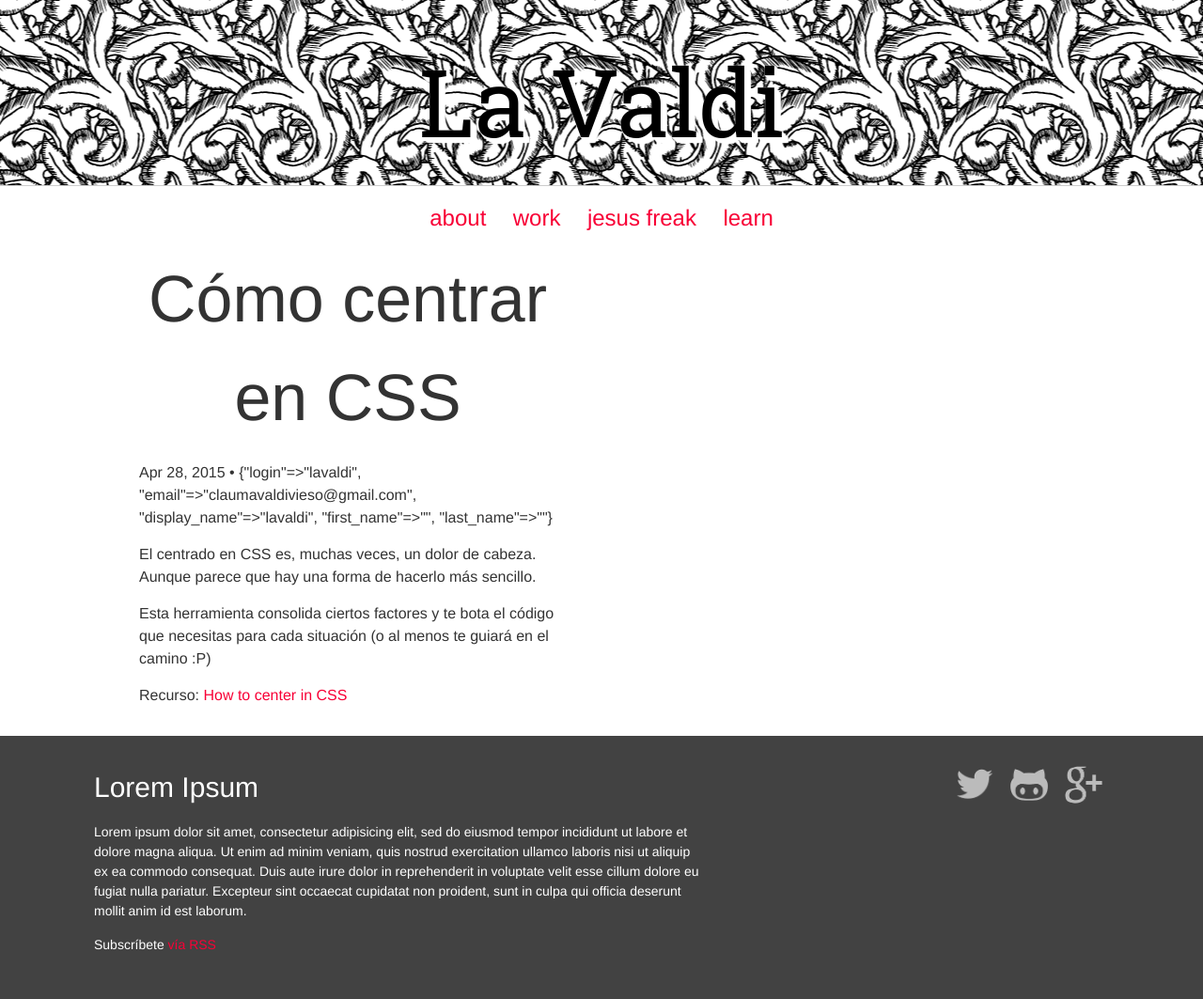
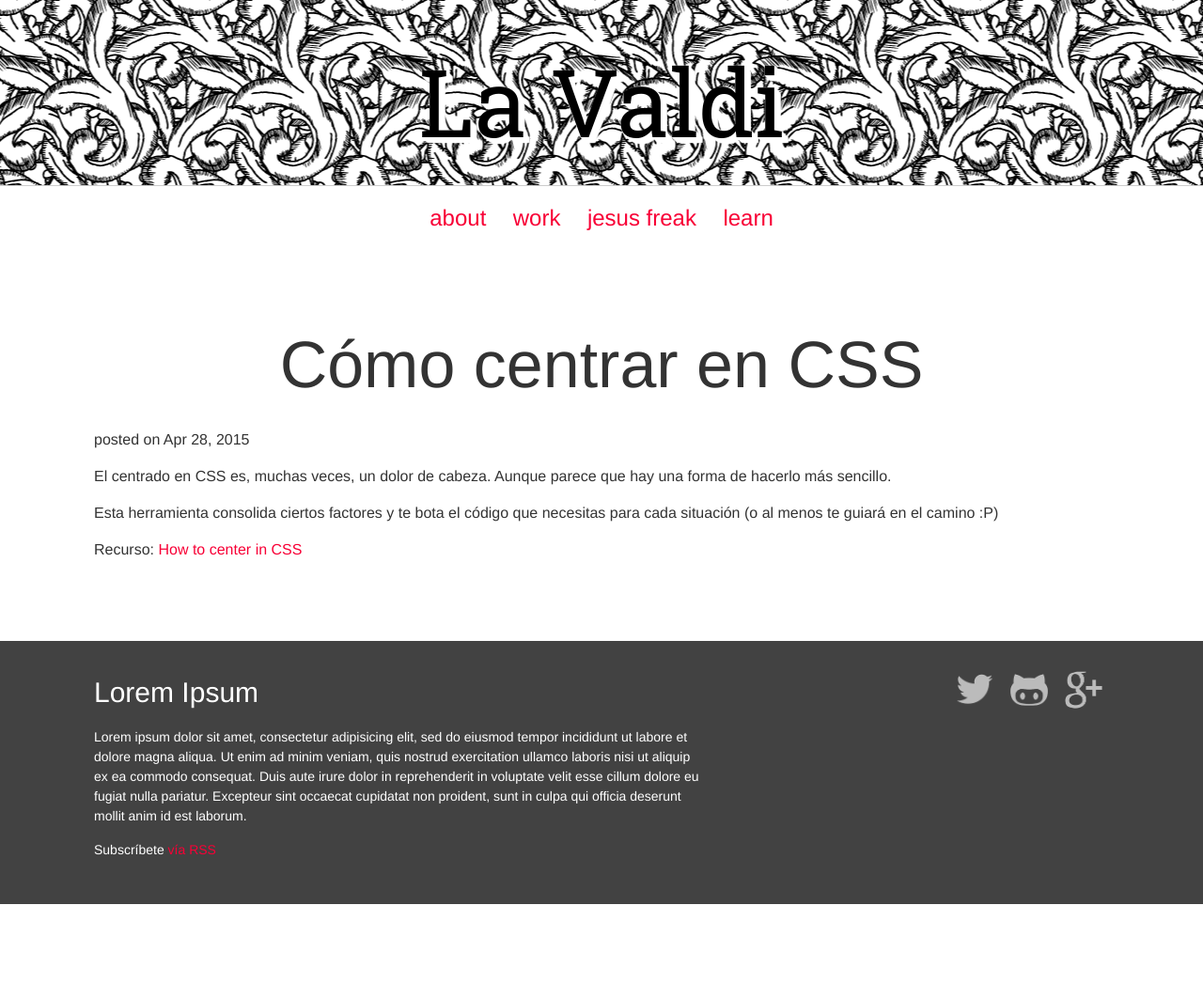
Before and after one commit to lavaldi/lavaldi-1.0, a Jekyll site: the page built from _posts/2015-04-28-como-centrar-en-css.markdown, in a window 1280 px wide. Shown: the whole page at 94% size. Built offline with Jekyll 4.4.1, drawn with Linux system fonts in a browser that asks for light colours; some web fonts are replaced; after the commit the page ends 962 px from its top, so only the background shows below that.

Commit message:
add layouts for pages and posts

```diff
--- a/_layouts/post.html
+++ b/_layouts/post.html
@@ -1,15 +1,17 @@
 ---
 layout: default
 ---
-<article class="post" itemscope itemtype="http://schema.org/BlogPosting">
-
+<article class="site-section site-section-last">
   <header class="post-header">
-    <h1 class="post-title" itemprop="name headline">{{ page.title }}</h1>
-    <p class="post-meta"><time datetime="{{ page.date | date_to_xmlschema }}" itemprop="datePublished">{{ page.date | date: "%b %-d, %Y" }}</time>{% if page.author %} • <span itemprop="author" itemscope itemtype="http://schema.org/Person"><span itemprop="name">{{ page.author }}</span></span>{% endif %}</p>
+    <h1 class="post-title">{{ page.title }}</h1>
+    <p class="post-meta">posted on {{ page.date | date: "%b %-d, %Y" }}</p>
+    {% if page.featured_image %}
+      <div class="post-image">
+        <img src="{{ page.featured_image }}" alt="{{ page.title }} featured image" />
+      </div>
+    {% endif %}
   </header>
-
-  <div class="post-content" itemprop="articleBody">
+  <div class="post-body">
     {{ content }}
   </div>
-
 </article>
```
Also changed, not shown: _layouts/page.html (+7 -6 lines).
